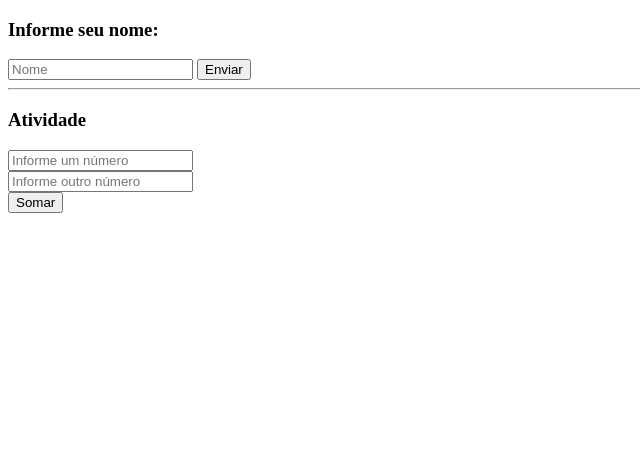
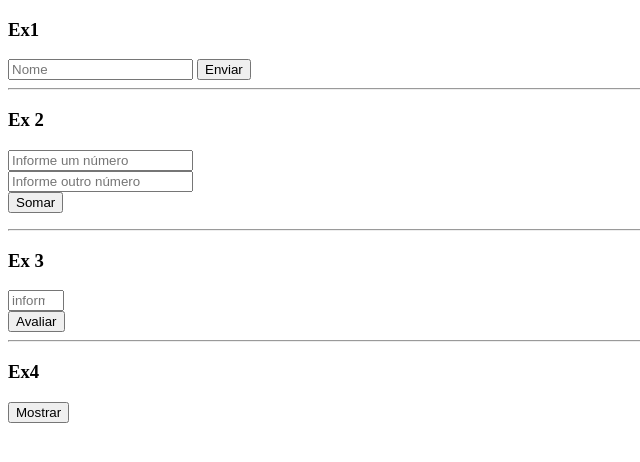
Before and after one commit to Lucasrc2212/Java-Script, a plain HTML site: page Lucas Cruz 22/aula 2.html in a window 1280 px wide. Shown: the whole page, without its empty margins (0-640 px from the left). Drawn offline with Linux system fonts and the light colour scheme.

Commit message:
Add files via upload

```diff
--- a/Lucas Cruz 22/aula 2.html
+++ b/Lucas Cruz 22/aula 2.html
@@ -7,15 +7,30 @@
     <title>site</title>
 </head>
 <body>
-    <h3>Informe seu nome:</h3>
+    <h3>Ex1</h3>
     <input id="nome" type="text" placeholder="Nome">
     <button onclick="teste()">Enviar</button>
     <hr>
-    <h3>Atividade</h3>
+
+    <h3>Ex 2</h3>
     <input id="n1" type="number" placeholder="Informe um número">
     <br>
     <input id="n2" type="number" placeholder="Informe outro número">
     <br>
     <button onclick="soma()">Somar</button>
+    <p id="resultado"></p>
+    <hr>
+
+    <h3>Ex 3</h3>
+    <input id="nota" type="number" placeholder="informe a nota" min="0" max="10">
+    <br>
+    <button onclick="avaliar()" >Avaliar</button>
+    <hr>
+
+    <h3>Ex4</h3>
+    <button onclick="mensagem()">Mostrar</button>
+    <p id="mensagem"></p>
+
+
 </body>
 </html>
--- a/Lucas Cruz 22/aula2.js
+++ b/Lucas Cruz 22/aula2.js
@@ -7,5 +7,32 @@ function teste(){
 function soma(){
     n1 = parseInt(document.getElementById('n1').value)
     n2 = parseInt(document.getElementById('n2').value)
-    alert('A some deu '+(n1+n2))
+    //alert('A some deu '+(n1+n2))
+    document.getElementById('resultado').innerHTML = 'A soma deu '+(n1+n2)
 }
+
+function avaliar(){
+    note = parseFloat(document.getElementById('nota').value)
+
+    if(note>=0 && note<=10){
+        if(note>=7){
+            alert('Aprovado')
+        }else if(note>=5){
+            alert('Recuperação')
+        }else{
+            alert('Reprovado')
+        }
+    }else{
+        alert('Valor inválido (deve ser entre 0 e 10)!')
+    }
+
+
+}
+
+function mensagem(){
+
+    for(i=0; i<5; i++){
+       document.getElementById('mensagem').innerHTML += i+' '
+    }
+
+}
```
